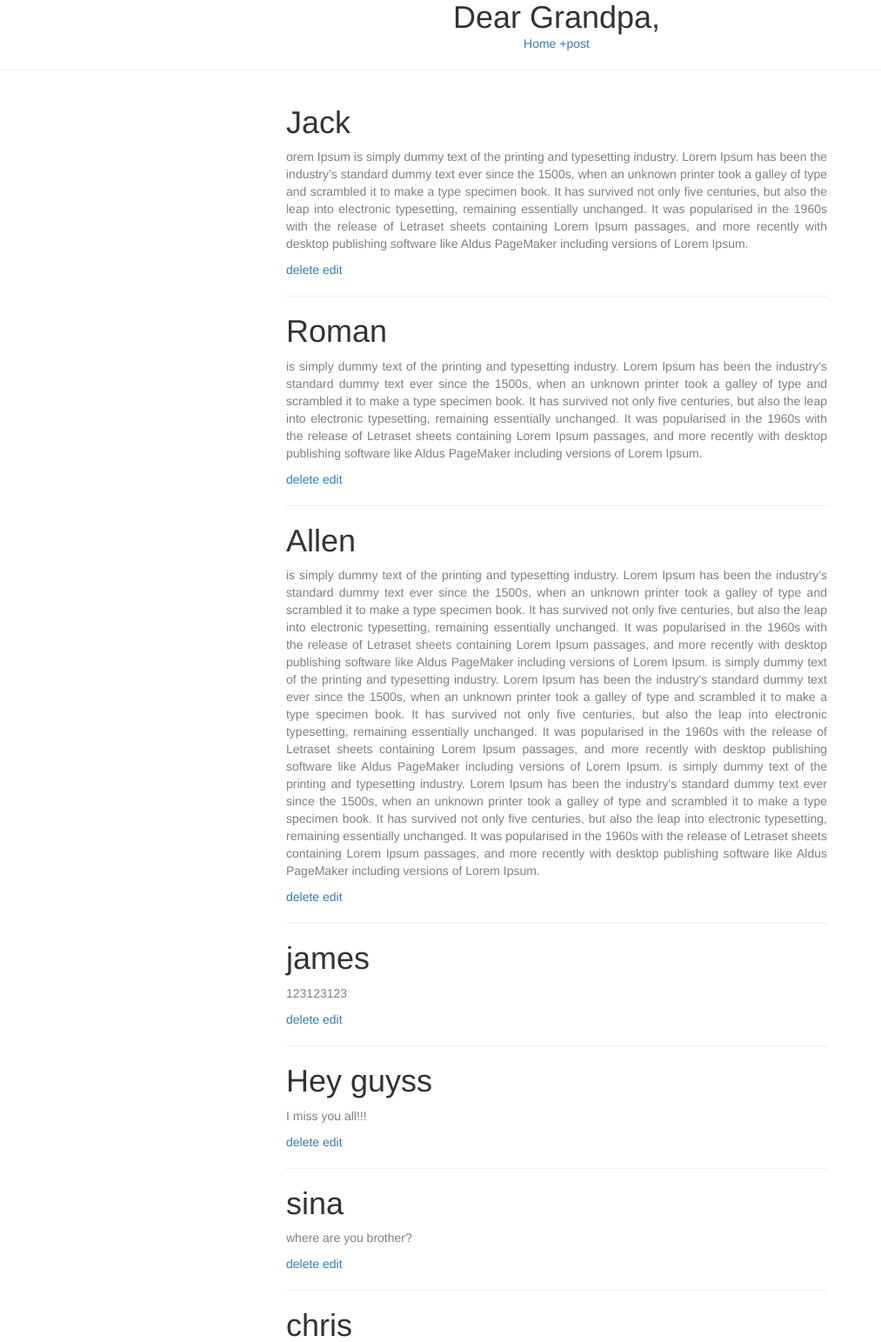
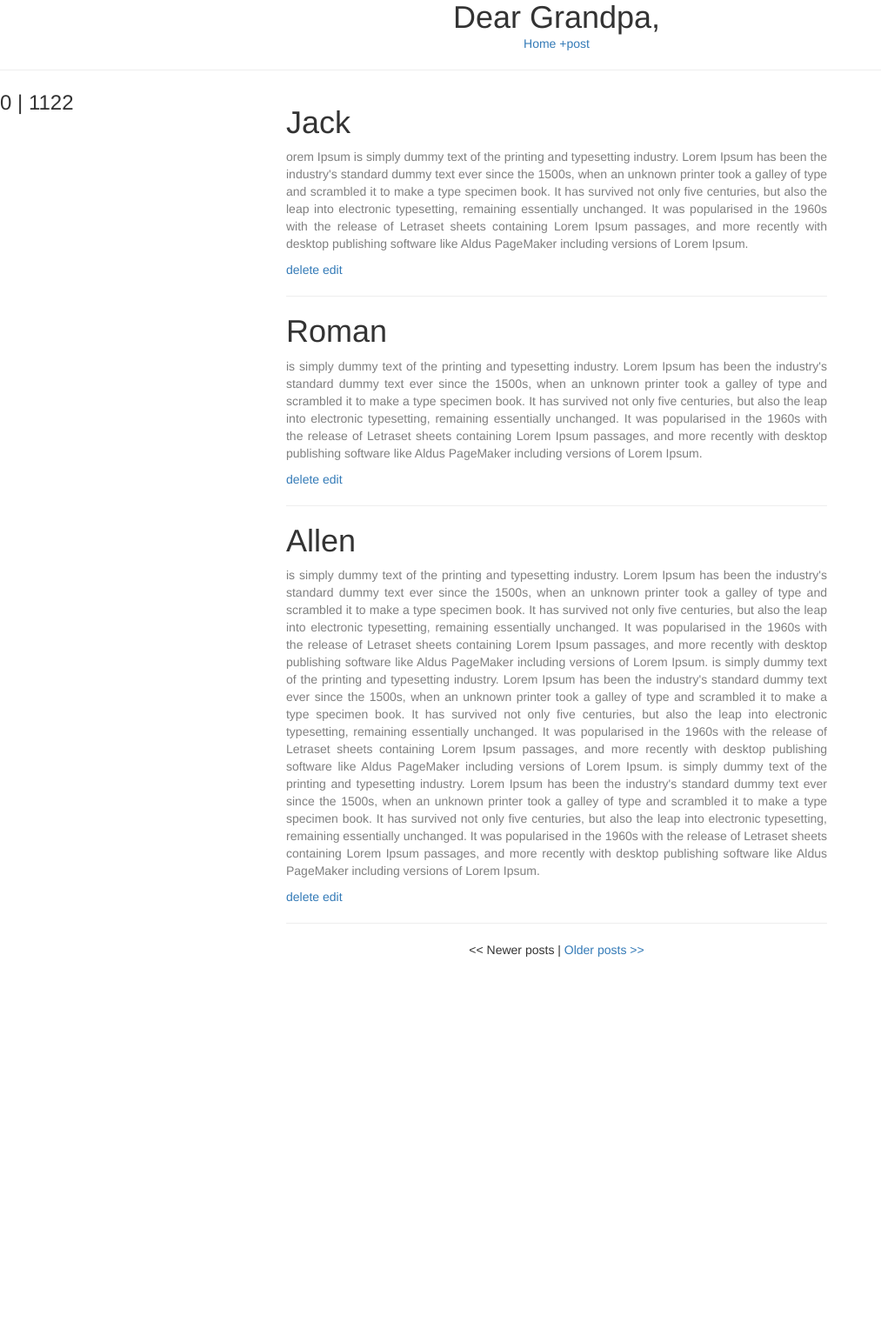
Before and after one commit to zunit/grampy, a Flask app: page /eng_note in a window 1280 px wide. Shown: the top 1543 px of the page at 87% size, without its empty margins (0-1013 px from the left). After the commit the page ends 1100 px from the top, so only its background shows below. Run offline with Flask 2, Linux system fonts and the light colour scheme; data comes from the database, SQL or seed files in the repository; both versions use the stored data as it was after the commit; some libraries are stand-ins or nearby versions.

Commit message:
pagination phase 1 done

```diff
--- a/app/static/css/note.css
+++ b/app/static/css/note.css
@@ -13,3 +13,28 @@
 .center-text p{
 	color: #7f7f7f;
 }
+
+
+
+#page_nav{
+	padding-bottom: 20px;
+	text-align: center;
+}
+
+
+/* This is for the infinite scrolling */
+#wrap{
+	width: 800px;
+	margin: 0px auto;
+}
+
+.newData{
+	height: 1000px;
+	background: #09F;
+	margin: 10px 0px;
+}
+
+#status{
+	position: fixed;
+	font-size: 24px;
+}
--- a/app/templates/eng_note.html
+++ b/app/templates/eng_note.html
@@ -2,7 +2,11 @@
 {% block content %}
 
 	<div class="col-md-offset-1 col-md-10 col-md-offset-1">
-	    {% for post in users %}
+		<!--
+			users is now in pagination mode since .items
+			refer to mega tut flask
+		-->
+	    {% for post in users.items %}
 	    <div class="center-text">
 	    	<h1>{{ post.author }}</h1>
 	    	<p>{{ post.post }}</p>
@@ -11,9 +15,49 @@
 	    </div>
 
 	    {% endfor %}
+
+	    <!--
+		NOTE: eng_version is the function for the page eng_note
+		Bad naming conventions
+		-->
+		<div class="center-text" id="page_nav">
+			{% if users.has_prev %}
+			<a href="{{ url_for('eng_version', page=users.prev_num) }}">&lt;&lt; Newer posts</a>
+			{% else %}
+			&lt;&lt; Newer posts
+			{% endif %}
+			|
+			{% if users.has_next %}
+			<a href="{{ url_for('eng_version', page=users.next_num) }}">Older posts &gt;&gt;</a>
+			{% else %}
+			Older posts &gt;&gt;
+			{% endif %}
+		</div>
+	</div>
+	<div id="status">0 | 0</div>
+	<div id="wrap">
 	</div>
 
-<!-- TODO: infinite scrolling -->
+
+
+
+
+	<script type="text/javascript">
+	function yHandler(){
+		var wrap = document.getElementById('wrap');
+		var contentHeight = wrap.offsetHeight;
+		var yOffset = window.pageYOffset;
+		var y = yOffset + window.innerHeight;
+		if (y >= contentHeight){
+			wrap.innerHTML += '<div class="new Data"></div>';
+			// ajax call to get more data goes here
+		}
+		var status = document.getElementById('status');
+		status.innerHTML = contentHeight+ " | " +y;
+	}
+	window.onscroll = yHandler;
+
+	</script>
 <!-- TODO: Del - Alert -->
 <!-- upload images -->
 {% endblock %}
--- a/app/views.py
+++ b/app/views.py
@@ -2,6 +2,7 @@ from flask import render_template, flash
 from app import app
 from app import db, models
 from flask import request
+from config import POSTS_PER_PAGE
 
 @app.route('/')
 @app.route('/index')
@@ -9,9 +10,15 @@ def index():
     return render_template('index.html',
                            title='Dear Grandpa')
 
-@app.route('/eng_note')
-def eng_version():
-	users = models.user_post.query.all()
+@app.route('/eng_note', methods=['GET', 'POST'])
+@app.route('/eng_note/<int:page>', methods=['GET', 'POST'])
+def eng_version(page=1):
+
+	# the page number, starting from 1
+	# the number of items per page
+	# an error flag. If True, when an out of range page is requested a
+	# 404 error will be automatically returned
+	users = models.user_post.query.paginate(page, POSTS_PER_PAGE, False)
 	return render_template('eng_note.html',
                            users=users, title='Grandpa')
 
--- a/config.py
+++ b/config.py
@@ -3,3 +3,6 @@ basedir = os.path.abspath(os.path.dirname(__file__))
 
 SQLALCHEMY_DATABASE_URI = 'sqlite:///' + os.path.join(basedir, 'app.db')
 SQLALCHEMY_MIGRATE_REPO = os.path.join(basedir, 'db_repository')
+
+# pagination
+POSTS_PER_PAGE = 3
```
Also changed, not shown: app.db, 2 other files.
